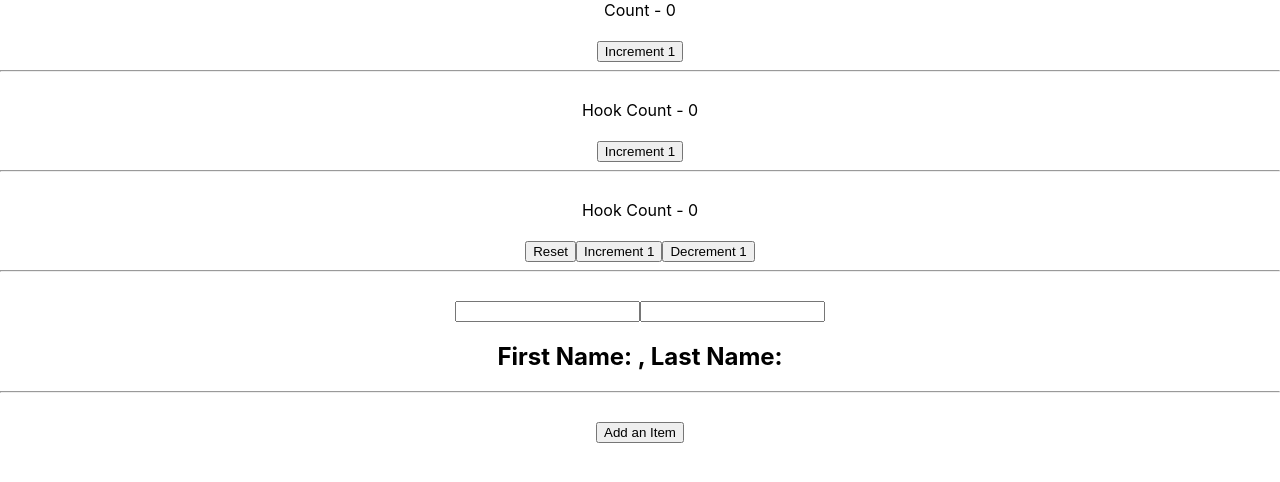
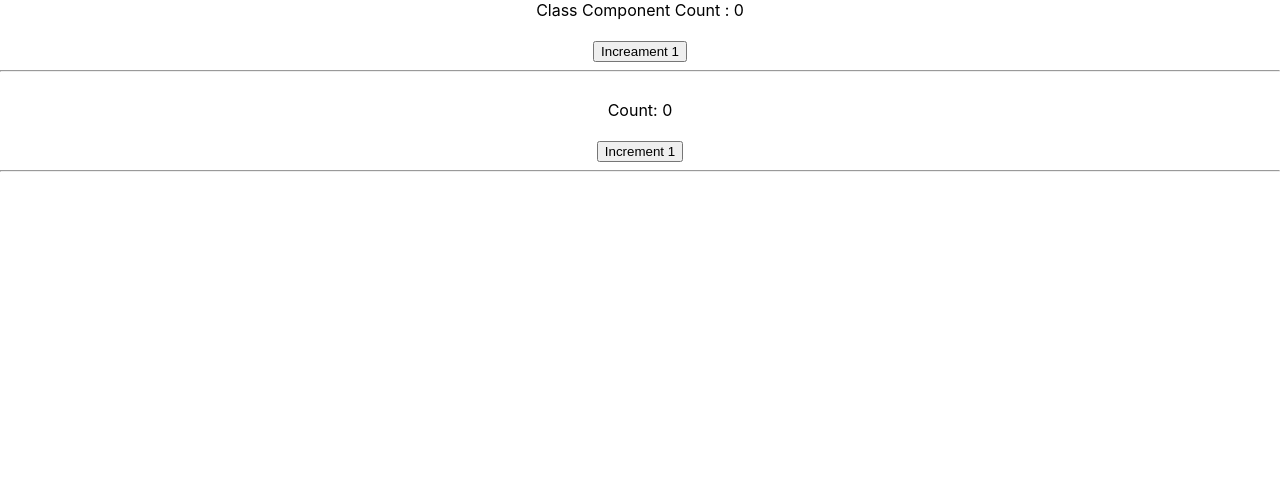
Before and after one commit to GeekShubhamRajput/react-hooks-exploration, a React (Create React App) app in the folder react-hooks-demo/: page / in a window 1280 px wide. Shown: the top 482 px of the page. Built offline with nearby package versions, Linux system fonts and the light colour scheme.

Commit message:
useEffect after render

```diff
--- a/react-hooks-demo/src/App.js
+++ b/react-hooks-demo/src/App.js
@@ -1,18 +1,12 @@
 import './App.css';
-import CounterClass from './components/CounterClass'
-import {HookCounter} from './components/HookCounter'
-import {HookCounterTwo} from './components/HookCounterTwo'
-import {HookCounterThree} from './components/HookCounterThree'
-import { HookCounterFour } from './components/HookCounterFour';
+import ClassCounterOne from './components/ClassCounterOne'
+import { EffectHookCounter } from './components/EffectHookCounter';
 
 function App() {
   return (
     <div className="App">
-      <CounterClass />
-      <HookCounter />
-      <HookCounterTwo />
-      <HookCounterThree />
-      <HookCounterFour />
+      <ClassCounterOne />
+      <EffectHookCounter />
     </div>
   );
 }
--- /dev/null
+++ b/react-hooks-demo/src/components/ClassCounterOne.js
@@ -0,0 +1,31 @@
+import {Component} from 'react'
+
+class ClassCounterOne extends Component{
+  constructor(props){
+    super(props)
+
+    this.state = {
+      count: 0
+    }
+  }
+
+  componeDidMount(){
+    document.title = `Clicked ${this.state.count} times`
+  }
+
+  componeDidUpdate(prevProps, prevState){
+    document.title = `Clicked ${this.state.count} times`
+  }
+
+  render(){
+    return(
+      <>
+        <span>Class Component Count : {this.state.count}</span><br /><br />
+        <button onClick={() => this.setState({count: this.state.count + 1})}>Increament 1</button>
+        <hr /><br />
+      </>
+    )
+  }
+}
+
+export default ClassCounterOne
--- /dev/null
+++ b/react-hooks-demo/src/components/EffectHookCounter.js
@@ -0,0 +1,18 @@
+import {useState, useEffect} from 'react'
+
+export const EffectHookCounter = () =>{
+
+  const [count, setCount] = useState(0)
+
+  useEffect(() => {
+    document.title = `Clicked button ${count} times`
+  })
+
+  return(
+    <>
+      <span>Count: {count}</span><br /><br />
+      <button onClick={() => setCount(preCount => preCount + 1 )}>Increment 1</button>
+      <hr /><br />
+    </>
+  )
+}
```
Also changed, not shown: 2 other files (tests, documents, lock files or other folders).
